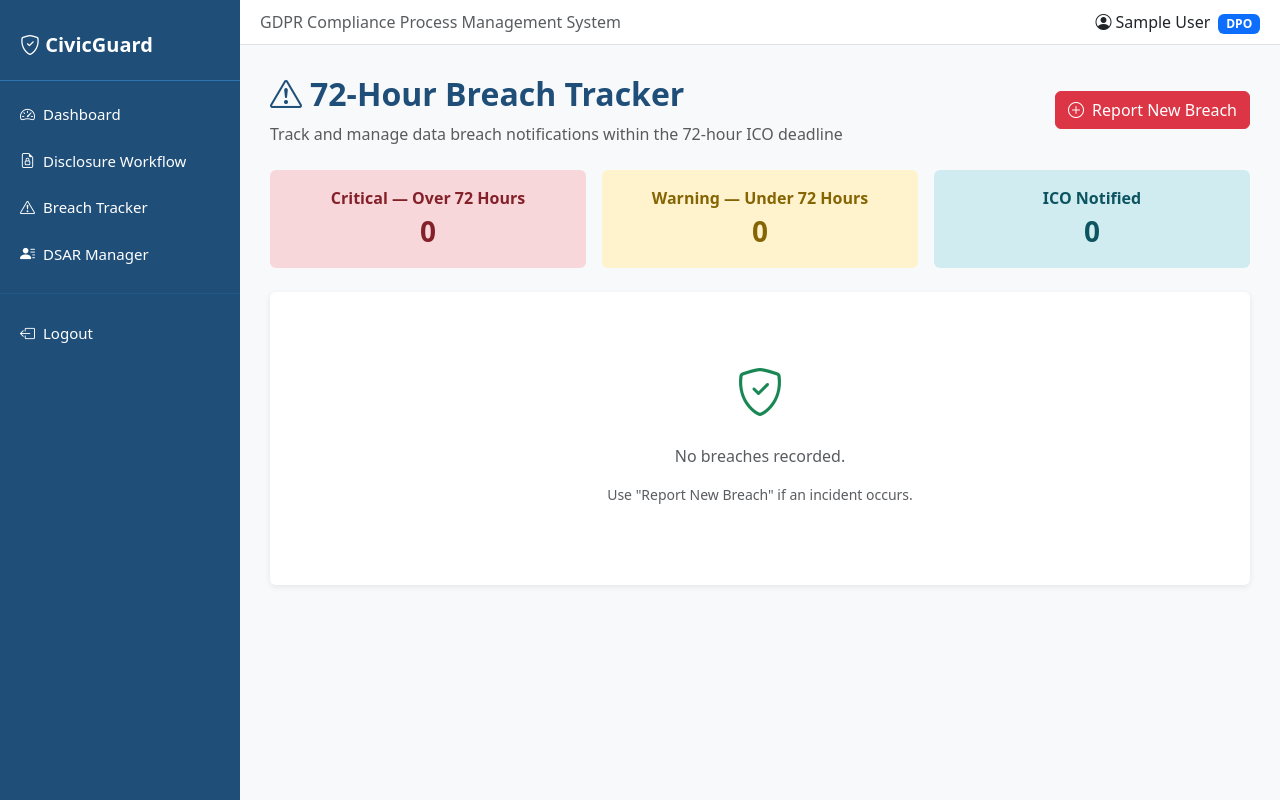
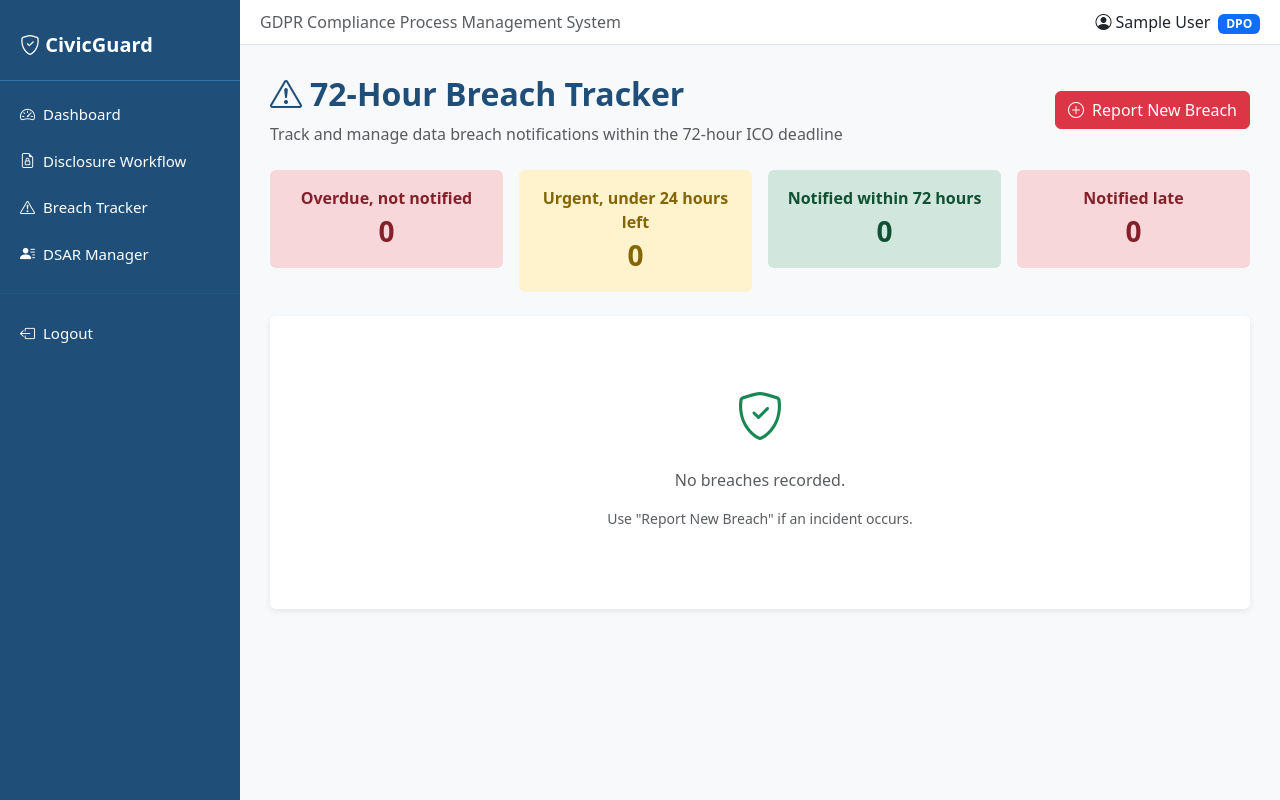
Before and after one commit to KaziNahian28/CivicGuard, a Flask app: page /breaches in a window 1280 px wide. Run offline with Flask 3, Linux system fonts and the light colour scheme; the visitor is signed in with stand-in values (Sample User, id 1); data that the repository does not hold is empty.

Commit message:
Breach status logic: clock stops at notification, lateness flagged, cards rebuilt

```diff
--- a/app.py
+++ b/app.py
@@ -126,8 +126,7 @@ def add_calendar_month(date_str, months=1):
         except ValueError:
             day -= 1
 
-
-def get_hours_elapsed(discovered_at_str):
+def get_hours_elapsed(discovered_at_str, end_at_str=None):
     try:
         discovered = datetime.strptime(discovered_at_str[:16], '%Y-%m-%dT%H:%M')
     except:
@@ -135,7 +134,17 @@ def get_hours_elapsed(discovered_at_str):
             discovered = datetime.strptime(discovered_at_str[:16], '%Y-%m-%d %H:%M')
         except:
             return 0
-    elapsed = datetime.now() - discovered
+    if end_at_str:
+        try:
+            end = datetime.strptime(str(end_at_str)[:16], '%Y-%m-%d %H:%M')
+        except:
+            try:
+                end = datetime.strptime(str(end_at_str)[:16], '%Y-%m-%dT%H:%M')
+            except:
+                end = datetime.now()
+    else:
+        end = datetime.now()
+    elapsed = end - discovered
     return int(elapsed.total_seconds() / 3600)
 
 def get_days_remaining(deadline_str):
@@ -298,7 +307,10 @@ def breaches():
     breaches_list = []
     for b in rows:
         b_dict = dict(b)
-        b_dict['hours_elapsed'] = get_hours_elapsed(b_dict['discovered_at'])
+        b_dict['hours_elapsed'] = get_hours_elapsed(
+                b_dict['discovered_at'], b_dict.get('ico_notified_at'))
+        b_dict['notified_late'] = bool(
+                b_dict.get('ico_notified') and b_dict['hours_elapsed'] > 72)
         breaches_list.append(b_dict)
     return render_template('breaches.html', breaches=breaches_list)
 
--- a/templates/breaches.html
+++ b/templates/breaches.html
@@ -15,29 +15,39 @@
 
 <!-- Summary Strip -->
 <div class="row g-3 mb-4">
-    <div class="col-md-4">
+    <div class="col-md-3">
         <div class="p-3 rounded text-center" style="background-color:#F8D7DA;">
-            <div class="fw-bold" style="color:#842029;">Critical — Over 72 Hours</div>
+            <div class="fw-bold" style="color:#842029;">Overdue, not notified</div>
             <div style="font-size:28px;font-weight:bold;color:#842029;">
                 {{ breaches | selectattr('hours_elapsed', 'gt', 72) |
                    selectattr('ico_notified', 'equalto', 0) | list | length }}
             </div>
         </div>
     </div>
-    <div class="col-md-4">
+    <div class="col-md-3">
         <div class="p-3 rounded text-center" style="background-color:#FFF3CD;">
-            <div class="fw-bold" style="color:#856404;">Warning — Under 72 Hours</div>
+            <div class="fw-bold" style="color:#856404;">Urgent, under 24 hours left</div>
             <div style="font-size:28px;font-weight:bold;color:#856404;">
-                {{ breaches | selectattr('hours_elapsed', 'le', 72) |
+                {{ breaches | selectattr('hours_elapsed', 'gt', 48) |
+                   selectattr('hours_elapsed', 'le', 72) |
                    selectattr('ico_notified', 'equalto', 0) | list | length }}
             </div>
         </div>
     </div>
-    <div class="col-md-4">
-        <div class="p-3 rounded text-center" style="background-color:#D1ECF1;">
-            <div class="fw-bold" style="color:#0c5460;">ICO Notified</div>
-            <div style="font-size:28px;font-weight:bold;color:#0c5460;">
-                {{ breaches | selectattr('ico_notified', 'equalto', 1) | list | length }}
+    <div class="col-md-3">
+        <div class="p-3 rounded text-center" style="background-color:#D1E7DD;">
+            <div class="fw-bold" style="color:#0f5132;">Notified within 72 hours</div>
+            <div style="font-size:28px;font-weight:bold;color:#0f5132;">
+                {{ breaches | selectattr('ico_notified', 'equalto', 1) |
+                   rejectattr('notified_late') | list | length }}
+            </div>
+        </div>
+    </div>
+    <div class="col-md-3">
+        <div class="p-3 rounded text-center" style="background-color:#F8D7DA;">
+            <div class="fw-bold" style="color:#842029;">Notified late</div>
+            <div style="font-size:28px;font-weight:bold;color:#842029;">
+                {{ breaches | selectattr('notified_late') | list | length }}
             </div>
         </div>
     </div>
@@ -62,7 +72,7 @@
                 </thead>
                 <tbody>
                     {% for b in breaches %}
-                    <tr class="{{ 'table-danger' if b.hours_elapsed > 72 and not b.ico_notified else '' }}">
+                    <tr class="{{ 'table-danger' if (b.hours_elapsed > 72 and not b.ico_notified) or b.notified_late else '' }}">
                         <td class="text-muted small">{{ b.id }}</td>
                         <td>
                             <div class="fw-bold">{{ b.title }}</div>
@@ -70,13 +80,23 @@
                         </td>
                         <td class="small">{{ b.discovered_at[:16] }}</td>
                         <td>
-                            {% if b.hours_elapsed > 72 and not b.ico_notified %}
+                            {% if b.ico_notified %}
+                                {% if b.notified_late %}
                                 <span class="badge bg-danger">
-                                {{ b.hours_elapsed }}h — OVERDUE
+                                    {{ b.hours_elapsed }}h to notify, LATE
                                 </span>
-                            {% elif b.hours_elapsed > 48 and not b.ico_notified %}
+                                {% else %}
+                                <span class="badge bg-success">
+                                    {{ b.hours_elapsed }}h to notify
+                                </span>
+                                {% endif %}
+                            {% elif b.hours_elapsed > 72 %}
+                                <span class="badge bg-danger">
+                                    {{ b.hours_elapsed }}h, OVERDUE
+                                </span>
+                            {% elif b.hours_elapsed > 48 %}
                                 <span class="badge bg-warning text-dark">
-                                {{ b.hours_elapsed }}h — Urgent
+                                    {{ b.hours_elapsed }}h, URGENT
                                 </span>
                             {% else %}
                                 <span class="badge bg-success">
@@ -155,7 +175,7 @@
                     <div class="mb-3">
                         <label class="form-label fw-bold">Breach Title</label>
                         <input type="text" name="title" class="form-control"
-                               placeholder="e.g. Unauthorised email disclosure — Housing data"
+                               placeholder="e.g. Unauthorised email disclosure, housing data"
                                required>
                     </div>
                     <div class="mb-3">
```
Also changed, not shown: evidence/after_D8_late_notification_flagged_09aug.png (added). Lines whose indentation alone changed are shown as unchanged.
